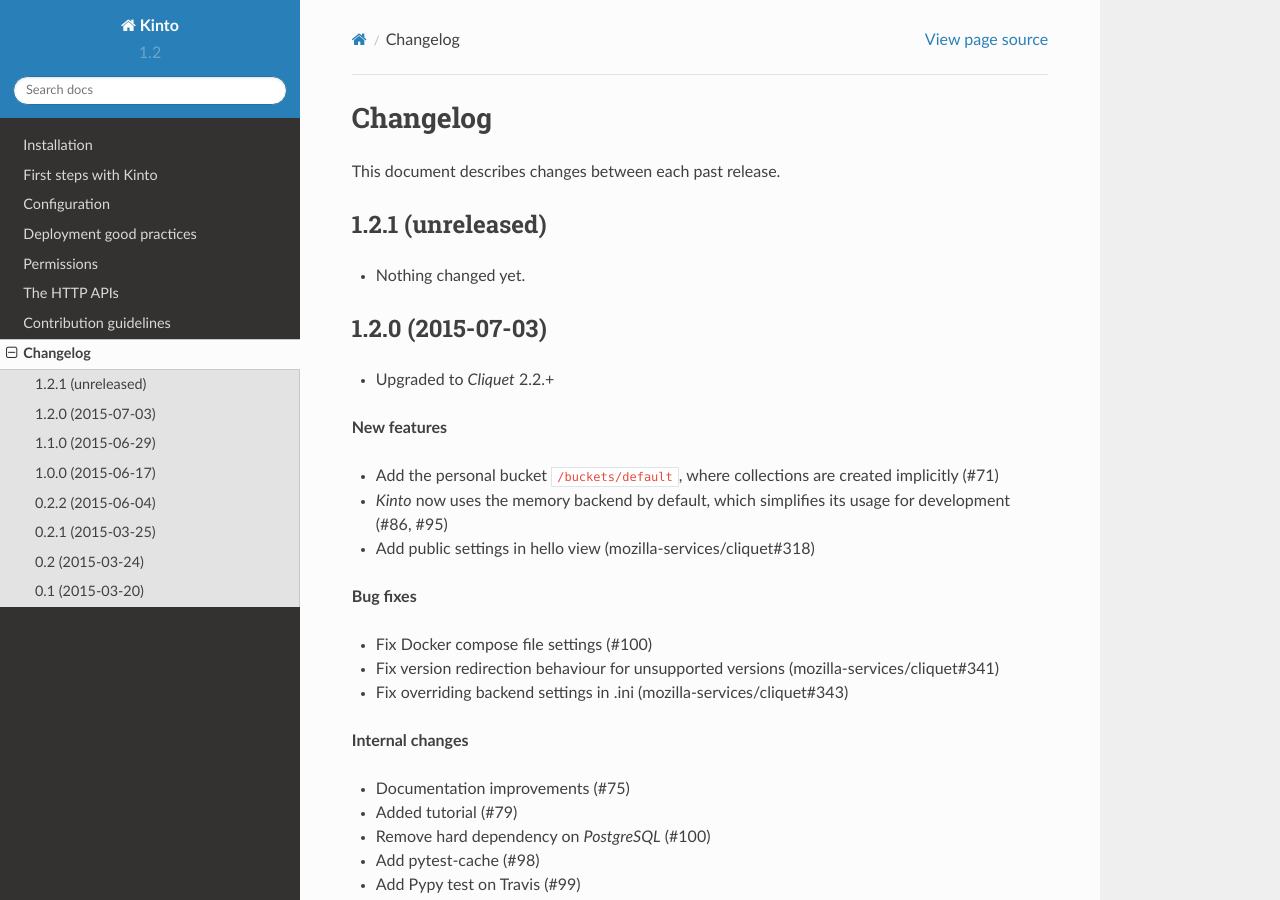
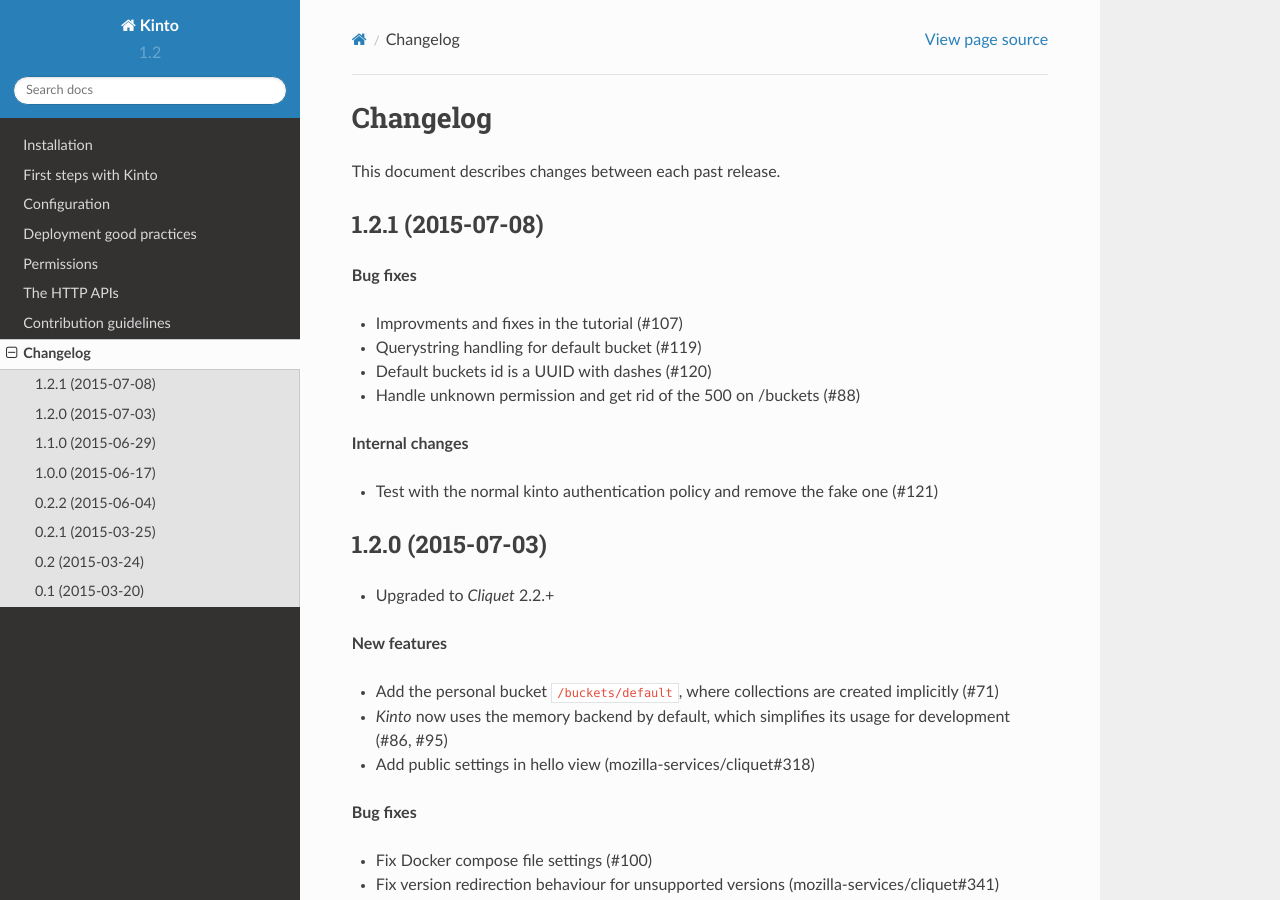
Before and after one commit to Kinto/kinto, a Sphinx documentation site: the page built from docs/changelog.rst, in a window 1280 px wide and 900 px high. Built offline with Sphinx 7.4.7 and the Read the Docs theme 2.0.0, drawn with Linux system fonts in a browser that asks for light colours.

Commit message:
Prepare 1.2.1

```diff
--- a/CHANGELOG.rst
+++ b/CHANGELOG.rst
@@ -4,11 +4,19 @@
 This document describes changes between each past release.
 
 
-1.2.1 (unreleased)
+1.2.1 (2015-07-08)
 ==================
 
-- Nothing changed yet.
+**Bug fixes**
 
+- Improvments and fixes in the tutorial (#107)
+- Querystring handling for default bucket (#119)
+- Default buckets id is a UUID with dashes (#120)
+- Handle unknown permission and get rid of the 500 on /buckets (#88)
+
+**Internal changes**
+
+- Test with the normal kinto authentication policy and remove the fake one (#121)
 
 1.2.0 (2015-07-03)
 ==================
--- a/docs/conf.py
+++ b/docs/conf.py
@@ -63,7 +63,7 @@
 # The short X.Y version.
 version = '1.2'
 # The full version, including alpha/beta/rc tags.
-release = '1.2.0'
+release = '1.2.1'
 
 # List of patterns, relative to source directory, that match files and
 # directories to ignore when looking for source files.
--- a/docs/configuration.rst
+++ b/docs/configuration.rst
@@ -39,7 +39,7 @@
 .. note::
 
     For an exhaustive list of available settings and their default values,
-    refer to `the source code <https://github.com/mozilla-services/cliquet/blob/2.2.0/cliquet/__init__.py#L26-L78>`_.
+    refer to `the source code <https://github.com/mozilla-services/cliquet/blob/2.2.1/cliquet/__init__.py#L26-L78>`_.
 
 
 By default, nobody can read buckets list. You can change that using:
```
Also changed, not shown: setup.py (+6 -6 lines).
